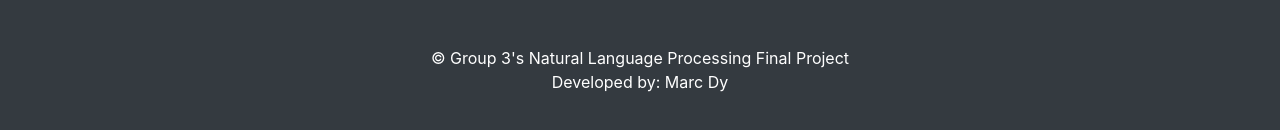
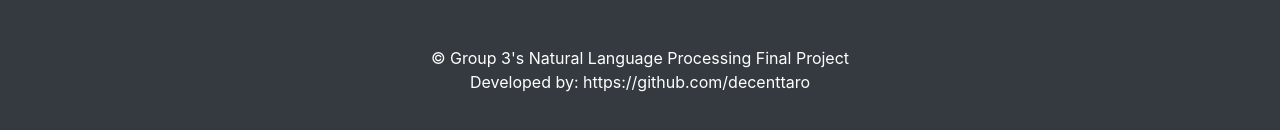
Before and after one commit to bububeast11/nlp, a website with bundled scripts: page index.html in a window 1280 px wide. Shown: the part 10854-10984 px from the top of the page. Built offline with nearby package versions, Linux system fonts and the light colour scheme.

Commit message:
Update index.html

```diff
--- a/index.html
+++ b/index.html
@@ -326,7 +326,7 @@
   <footer class="py-5 bg-dark">
     <div class="container">
       <p class="m-0 text-center text-white">&copy; Group 3's Natural Language Processing Final Project</p>
-      <p class="m-0 text-center text-white">Developed by: Marc Dy</p>
+      <p class="m-0 text-center text-white">Developed by: https://github.com/decenttaro</p>
     </div>
     <!-- /.container -->
   </footer>
```
